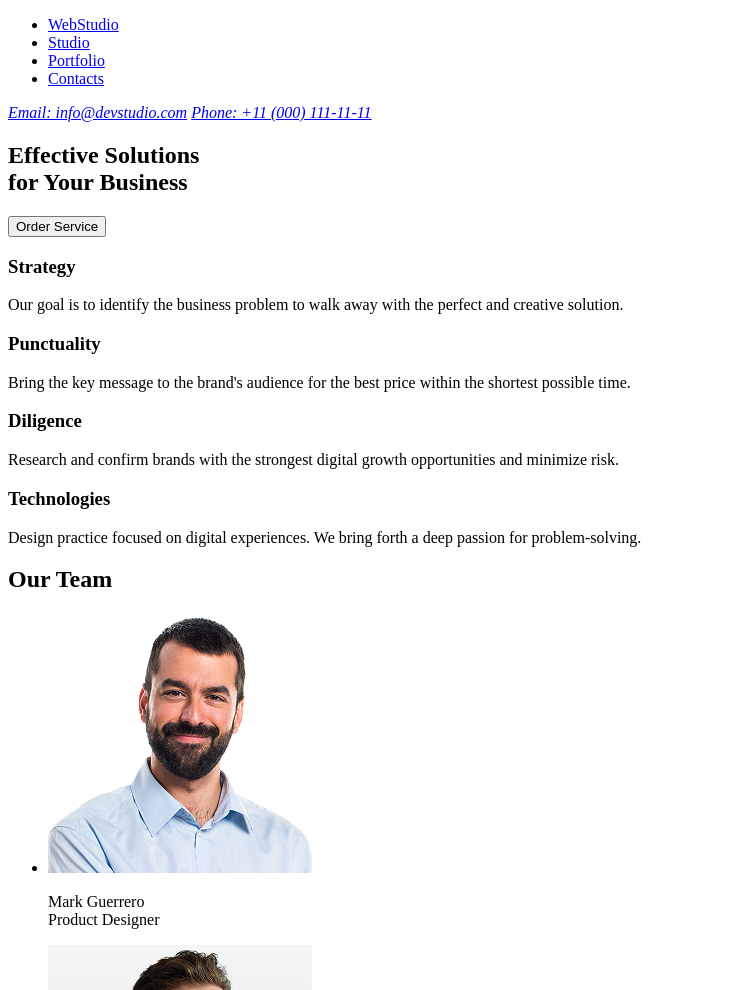
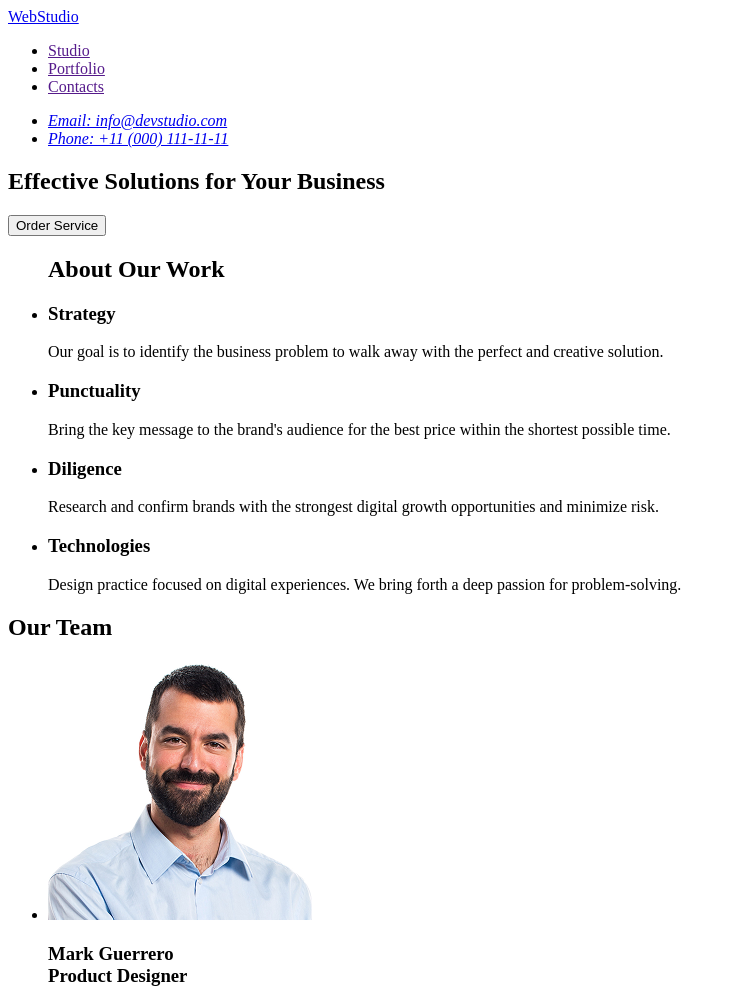
Before and after one commit to RomanRomanr/goit-markup-hw-01, a plain HTML site: page index.html in a window 1280 px wide. Shown: the top 990 px of the page, without its empty margins (0-737 px from the left). Drawn offline with Linux system fonts and the light colour scheme.

Commit message:
correction

```diff
--- a/index.html
+++ b/index.html
@@ -8,60 +8,73 @@
   <body>
     <header>
       <nav>
+        <a href="./index.html">WebStudio</a>
         <ul>
-          <li><a href="#">WebStudio</a></li>
-          <li><a href="#">Studio</a></li>
-          <li><a href="#">Portfolio</a></li>
-          <li><a href="#">Contacts</a></li>
+          <li><a href="">Studio</a></li>
+          <li><a href="">Portfolio</a></li>
+          <li><a href="">Contacts</a></li>
         </ul>
         <address>
-          <a href="mailto:info@devstudio.com">Email: info@devstudio.com</a>
-          <a href="tel:+110001111111">Phone: +11 (000) 111-11-11</a>
+          <ul>
+          <li><a href="mailto:info@devstudio.com">Email: info@devstudio.com</a></li>
+          <li><a href="tel:+110001111111">Phone: +11 (000) 111-11-11</a></li>
+          </ul>
         </address>
       </nav>
     </header>
     <main>
         <section>
       <h1>
-        Effective Solutions <br />
+        Effective Solutions
         for Your Business
       </h1>
       <button type="button">Order Service</button>
     </section>
     <section>
+      <ul>
+      <h2>About Our Work</h2>
+      <li>
         <h3>Strategy</h3>
         <p>Our goal is to identify the business problem to walk away with the perfect and creative solution.</p>
+      </li>
+      <li>
         <h3>Punctuality</h3>
         <p>Bring the key message to the brand's audience for the best price within the shortest possible time.</p>
-      <h3>Diligence</h3>
+      </li>
+      <li>
+        <h3>Diligence</h3 >
         <p>Research and confirm brands with the strongest digital growth opportunities and minimize risk.</p>
+      </li>
+      <li>
         <h3>Technologies</h3>
         <p>Design practice focused on digital experiences. We bring forth a deep passion for problem-solving.</p>
+      </li>
+    </ul>
     </section>
     <section>
       <h2>Our Team</h2>
       <ul>
       <li>
-        <img src="images/img-3.png" alt="Mark Guerrero" width="264">
-        <p>Mark Guerrero <br>Product Designer</p>
+        <img src="./images/img-3.png" alt="Mark Guerrero" width="264">
+        <h3>Mark Guerrero <br>Product Designer</h3>
       </li>
       <li>
-        <img src="images/img-2.png" alt="Tom Ford" width="264">
-        <p>Tom Ford <br>Frontend Developer</p>
+        <img src="./images/img-2.png" alt="Tom Ford" width="264">
+        <h3>Tom Ford <br>Frontend Developer</h3>
       </li>
       <li>
-        <img src="images/img-1.png" alt="Camila Garcia" width="264">
-        <p>Camila Garcia <br>Marketing</p>
+        <img src="./images/img-1.png" alt="Camila Garcia" width="264">
+        <h3>Camila Garcia <br>Marketing</h3>
       </li>
       <li>
-        <img src="images/img.png" alt="Daniel Wilson" width="264">
-        <p>Daniel Wilson <br>UI Designer</p>
+        <img src="./images/img.png" alt="Daniel Wilson" width="264">
+        <h3>Daniel Wilson <br>UI Designer</h3>
       </li>
       </ul>
     </section>
     </main>
     <footer>
-        <a href="#">WebStudio</a>
+        <a href="./index.html">WebStudio</a>
         <p>Increase the flow of customers and sales for your business with digital marketing & growth solutions.</p>
     </footer>
   </body>
```
Lines whose indentation alone changed are shown as unchanged.
